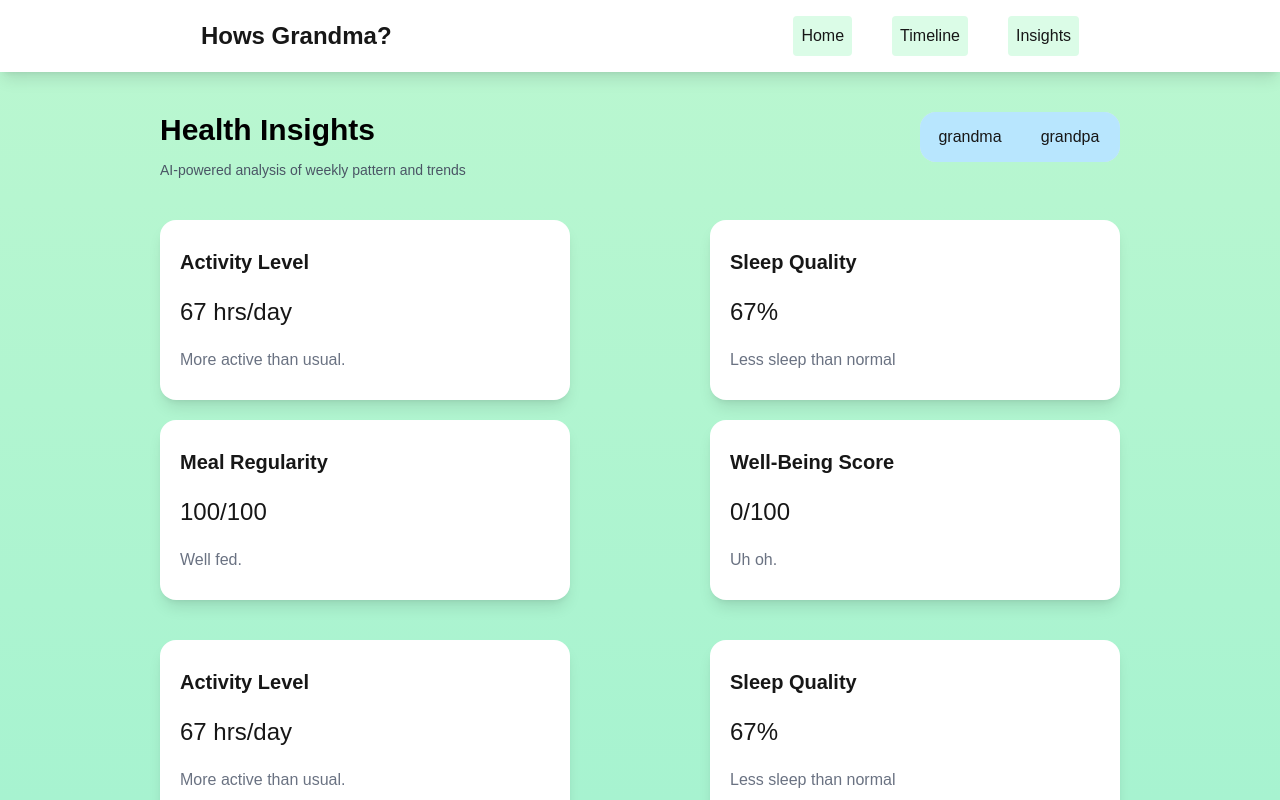
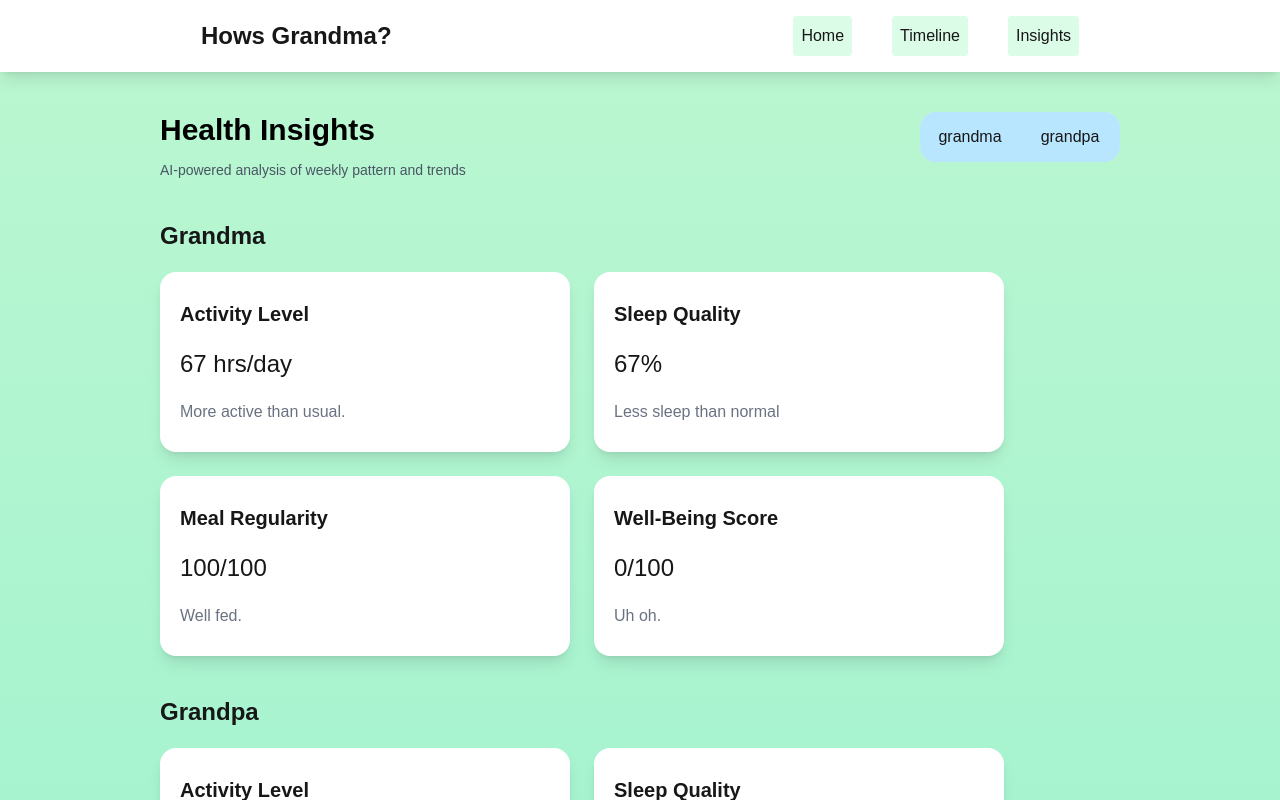
Before and after one commit to Humbertxx/hack_usf, a Next.js app in the folder frontend/: page /Insights in a window 1280 px wide. Both pictures are taken after a click on the button "grandpa". Shown: the top 800 px of the page. Built offline with nearby package versions, Linux system fonts and the light colour scheme.

Commit message:
visibility updated

```diff
--- a/frontend/app/Insights/page.tsx
+++ b/frontend/app/Insights/page.tsx
@@ -41,12 +41,15 @@ export default function Home() {
         </div>
         {grandma && (
         <div className="flex flex-wrap justify-between items-center gap-5 w-[90%] md:w-[80%]">
-          <InsightCard />
+          <h2 className="text-2xl font-bold">Grandma</h2>
+          <InsightCard person="grandma" />
         </div>
         )}
         {grandpa && (
+
           <div className="flex flex-wrap justify-between items-center gap-5 w-[90%] md:w-[80%]">
-            <InsightCard />
+            <h2 className="text-2xl font-bold">Grandpa</h2>
+            <InsightCard person="grandpa"/>
           </div>
         )}
       </div>
--- a/frontend/app/components/InsightCard.tsx
+++ b/frontend/app/components/InsightCard.tsx
@@ -1,7 +1,13 @@
 "use client";
 
-export default function InsightCard() {
-  const titleData = [
+
+type InsightCardProps = {
+    person: "grandma" | "grandpa"
+};
+
+export default function InsightCard({person}: InsightCardProps) {
+  const titleData = {
+    grandma: [
     {
       name: "Activity Level",
       measurement: "67 hrs/day",
@@ -25,53 +31,53 @@ export default function InsightCard() {
       measurement: "0/100",
       description: "Uh oh.",
     },
-  ];
+  ],
+    grandpa: [
+    {
+      name: "Activity Level",
+      measurement: "67 hrs/day",
+      description: "More active than usual.",
+    },
+
+    {
+      name: "Sleep Quality",
+      measurement: "67%",
+      description: "Less sleep than normal",
+    },
+
+    {
+      name: "Meal Regularity",
+      measurement: "100/100",
+      description: "Well fed.",
+    },
+
+    {
+      name: "Well-Being Score",
+      measurement: "0/100",
+      description: "Uh oh.",
+    },
+    ]
+}
+
+
+
 
   return (
     <>
-      {titleData.map((item, index) => (
-        <div
-          key={index}
-          className="flex flex-col p-5 items-start gap-5 justify-center shadow-lg 2xl:w-[620px] 2xl:h-[240px] md:w-[410px] md:h-[180px] bg-white rounded-2xl hover:shadow-2xl"
-        >
-          <p className="font-bold text-xl">{item.name}</p>
-          <p className="text-2xl">{item.measurement}</p>
-          <p className="text-base text-gray-500">{item.description}</p>
-        </div>
-      ))}
+
+    <div className ="flex flex-wrap gap-6">
+        {titleData[person].map((item,index) => (
+            <div key={index} className="flex flex-col p-5 items-start gap-5 justify-center shadow-lg 2xl:w-[820px] 2xl:h-[360px] md:w-[410px] md:h-[180px] bg-white rounded-2xl hover:shadow-2xl">
+                <p className="font-bold text-xl">{item.name}</p>
+                <p className="text-2xl">{item.measurement}</p>
+                <p className="text-base text-gray-500">{item.description}</p>
+            </div>
+        ))}
+    </div>
+
+
     </>
   );
 }
 
 // <div className="flex items-center justify-center gap-6 flex-wrap p-1 mt-5"> old top div
-// <div className="flex flex-wrap items-center justify-start gap-6 w-full h-full">
-
-/*
-      <div className="shadow-lg w-[410px] h-[180px] bg-white rounded-2xl hover:shadow-2xl">
-        <p className="ml-6 mt-6 font-bold text-xl">Activity Level</p>
-        <p className="ml-6 mt-8 text-2xl">67 hrs/day</p>
-        <p className="ml-6 mt-8 text-base text-gray-500">
-          More active than usual.
-        </p>
-      </div>
-
-      <div className="shadow-lg w-[410px] h-[180px] bg-white rounded-2xl hover:shadow-2xl">
-        <p className="ml-6 mt-6 font-bold text-xl">Sleep Quality</p>
-        <p className="ml-6 mt-8 text-2xl">67%</p>
-        <p className="ml-6 mt-8 text-base text-gray-500">
-          Less sleep than normal.
-        </p>
-      </div>
-
-      <div className="shadow-lg w-[410px] h-[180px] bg-white rounded-2xl hover:shadow-2xl">
-        <p className="ml-6 mt-6 font-bold text-xl">Meal Regularity</p>
-        <p className="ml-6 mt-8 text-2xl">100%</p>
-        <p className="ml-6 mt-8 text-base text-gray-500">Well fed.</p>
-      </div>
-
-      <div className="shadow-lg w-[410px] h-[180px] bg-white rounded-2xl hover:shadow-2xl">
-        <p className="ml-6 mt-6 font-bold text-xl">Well-being Score</p>
-        <p className="ml-6 mt-8 text-2xl">0/100</p>
-        <p className="ml-6 mt-8 text-base text-gray-500">Uh oh.</p>
-      </div>
-      */
```
